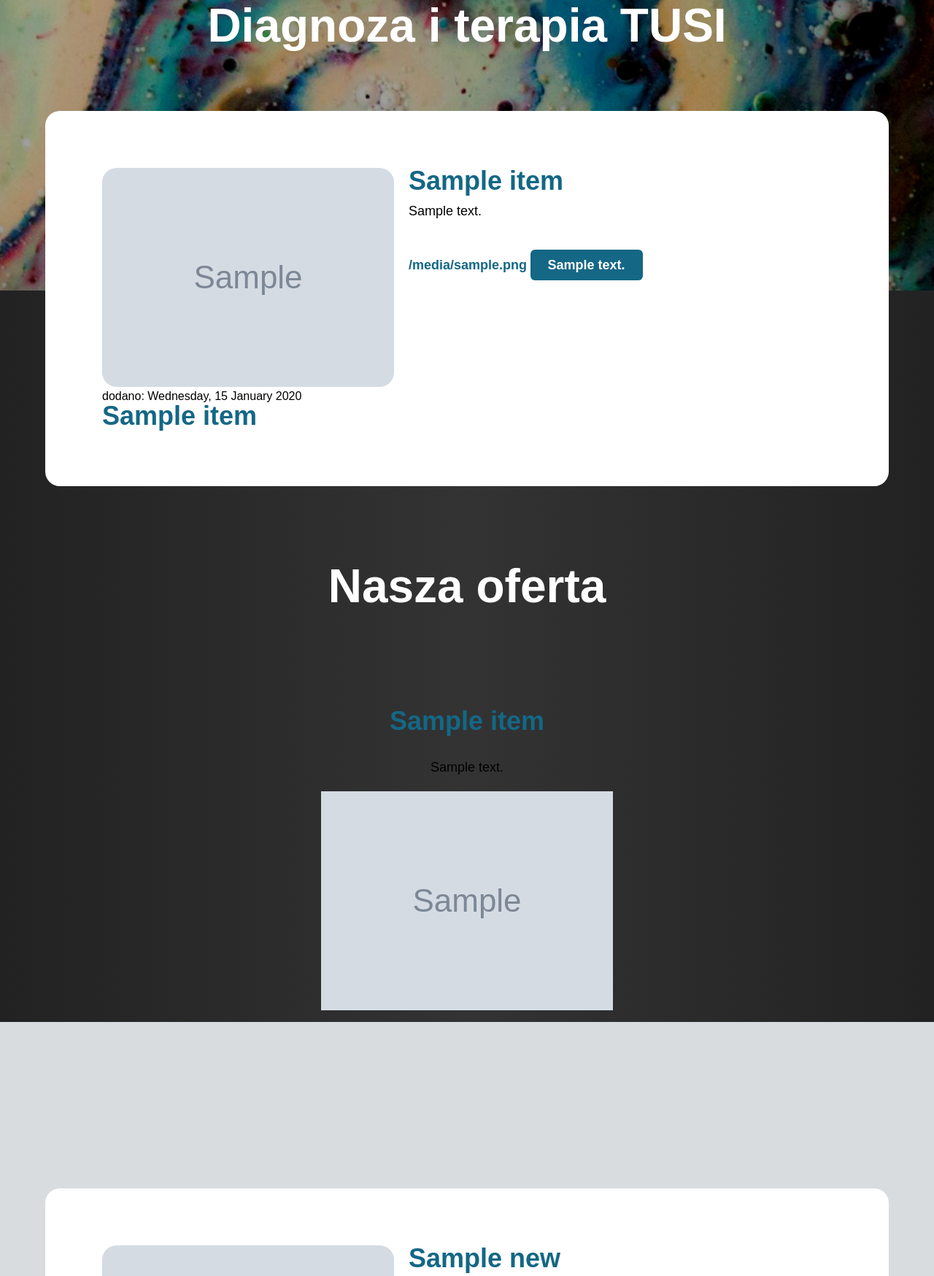
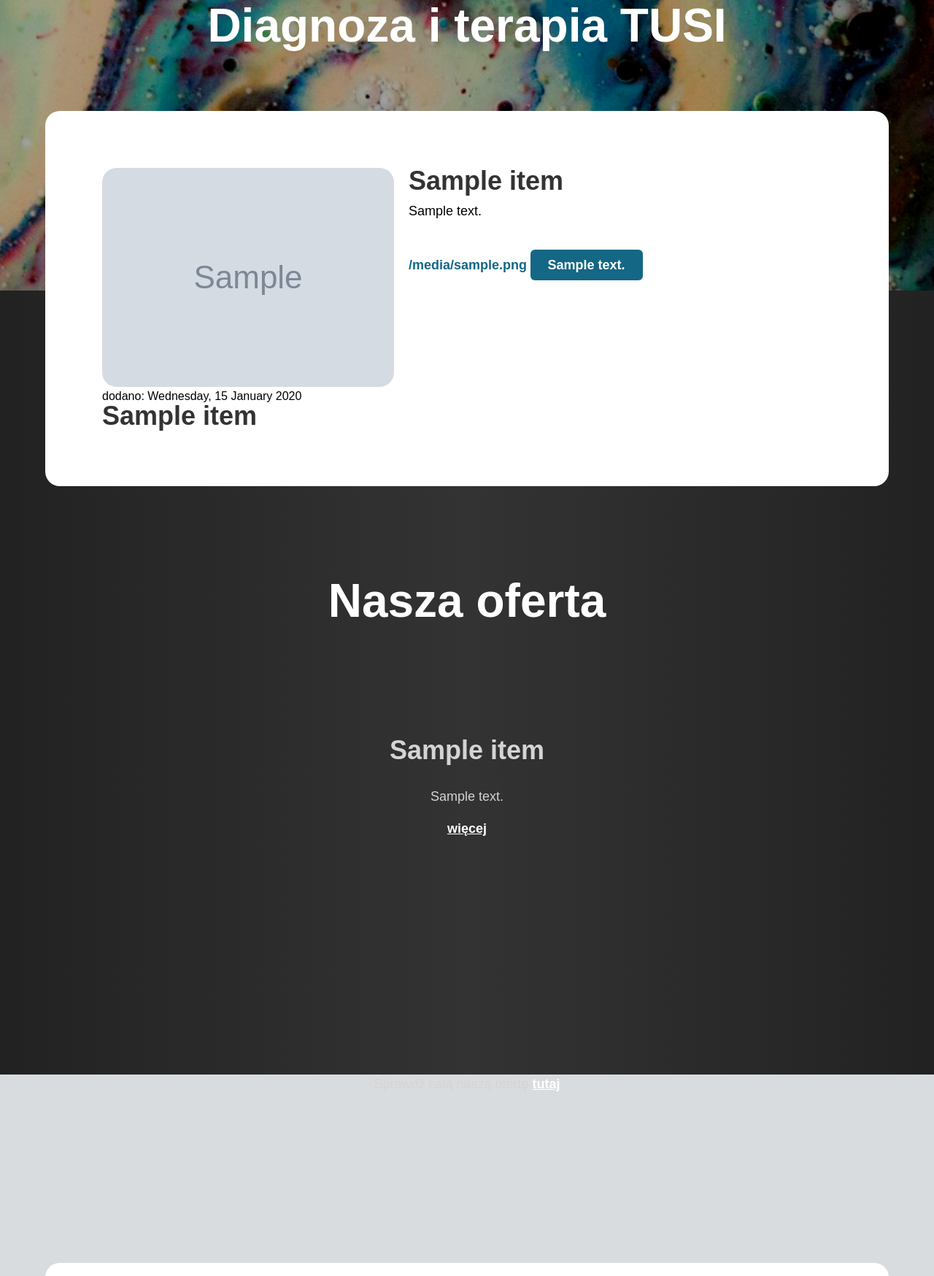
Before and after one commit to SIWY203/tusi-web, a Django app: template tusi/templates/tusi/home.html in a window 1280 px wide. Shown: the part 202-1950 px from the top of the page at 73% size. Run offline with Django 5.2, Linux system fonts and the light colour scheme; the template is opened without the code that fills it: most values are stand-ins (such as "Sample title", 1, 10 or a date in 2020); grey boxes marked "Sample" are stand-in pictures.

Commit message:
css v3 build4

```diff
--- a/tusi/static/tusi/hero.js
+++ b/tusi/static/tusi/hero.js
@@ -11,7 +11,7 @@ function updateOfferLayout() {
     const fixHeight = fixOfferBg ? fixOfferBg.offsetHeight : 0;
     const top = 0.75 * window.innerHeight - 250;
 
-    offer.style.height = `${sectionHeight + fixHeight}px`;
+    offer.style.height = `${sectionHeight + fixHeight + 200}px`;
 
     if (scrollY > 200) {
         hero.style.position = 'absolute';
--- a/tusi/static/tusi/section.css
+++ b/tusi/static/tusi/section.css
@@ -522,9 +522,12 @@ COLOR = [
     border: 3px solid var(--color-accent-1);
 }
 
+
+
 /* LANDING PAGE / HOME */
-.home-header {
-    margin-top: 100px;
+#offer-container p {
+    color: var(--color-grays);
+    text-align: center;
 }
 .offer-bg {
     position: fixed;
@@ -535,9 +538,8 @@ COLOR = [
     z-index: calc(var(--z-hero) - 1);
     background-image: linear-gradient( to right, var(--color-dark), var(--color-primary), var(--color-dark));
 }
-
 .offer-section-body {
-    margin: 80px auto 220px auto;
+    margin: 100px auto 150px auto;
     width: calc(95vw - 40px);
     max-width: 1400px;
     display: flex;
@@ -545,10 +547,48 @@ COLOR = [
     justify-content: center;
     text-align: center;
 }
+.height-limiter {
+    max-height: 200px;
+    overflow: hidden;
+    position: relative;
+    -webkit-mask-image: linear-gradient(to bottom, black 85%, transparent 100%);
+    mask-image: linear-gradient(to bottom, black 85%, transparent 100%);
+    -webkit-mask-size: 100% 100%;
+    mask-size: 100% 100%;
+    -webkit-mask-repeat: no-repeat;
+    mask-repeat: no-repeat;
+}
 .offer-col {
     flex: 1 1 320px;
     padding: 20px;
     border-radius: 10px;
+}
+.offer-col p {
+    color: var(--color-grays);
+}
+.offer-col a {
+    color: var(--color-secondary);
+    display: block;
+    text-decoration: underline;
+    margin-top: 10px;
+    margin-left: auto;
+    margin-right: auto;
+    width: 80px;
+    padding: 10px;
+}
+#offer-container a {
+    color: var(--color-secondary);
+    text-decoration: underline;
+}
+.home-header {
+    margin-top: 120px;
+    color: var(--color-secondary);
+}
+.offer-h2 {
+    color: var(--color-grays);
+}
+.offer-margin {
+    margin-top: 230px;
 }
 @media (max-width: 1280px) {
     .offer-section-body {
@@ -557,4 +597,8 @@ COLOR = [
         max-width: 900px;
         flex-direction: column;
     }
+    .offer-section-body p {
+        margin: auto;
+        max-width: 700px;
+    }
 }
--- a/tusi/static/tusi/style.css
+++ b/tusi/static/tusi/style.css
@@ -33,7 +33,7 @@ body {
     scroll-behavior: smooth;
 }
 h1, h2, h3 {
-    color: var(--color-accent-1);
+    color: var(--color-primary);
 }
 h1 {
     font: var(--h1);
--- a/tusi/templates/tusi/home.html
+++ b/tusi/templates/tusi/home.html
@@ -22,22 +22,24 @@
 {% endif %}
 
 <!-- offer panel -->
-<div id="container">
+<div id="offer-container">
     <div class="home-header header">Nasza oferta</div>
     <div class="offer-section-body">
         <div class="offer-bg"></div>
         {% for item in offer %}
         <div class="offer-col">
             {% if item.title %}
-                <h2 class="h-bottom">{{ item.title }}</h2>
+                <h2 class="offer-h2">{{ item.title }}</h2>
             {% endif %}
-            <p>{{ item.text|safe }}</p>
-            {% if item.image %}
-                <img src="{{ item.image.url }}"/>
-            {% endif %}
+                <div class="height-limiter">
+                    <p>{{ item.text|safe }}</p>
+                </div>
+            <a href="{% url 'offer_subpage' slug=item.offer_item.slug %}">więcej</a>
         </div> <!-- col -->
         {% endfor %}
     </div> <!-- section-body -->
+    <p>Sprawdź całą naszą ofertę <a href="{% url 'offer' %}">tutaj</a></p>
+    <div class="offer-margin"></div>
 </div> <!-- container -->
 
 
--- a/tusi/views.py
+++ b/tusi/views.py
@@ -4,7 +4,7 @@ from offer_subpages.models import OfferItem, Post
 
 
 def home(request):
-    offers = Post.objects.all()
+    offers = Post.objects.all()[:3]
     last_about = AboutUs.objects.first()
     last_news = News.objects.last()
     home_sections = Home.objects.all()
```
Also changed, not shown: db.sqlite3.
